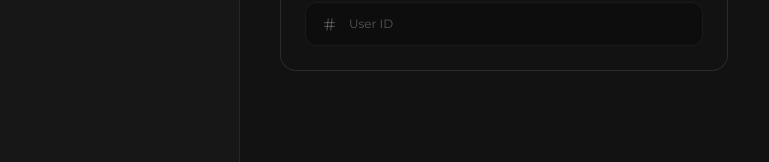
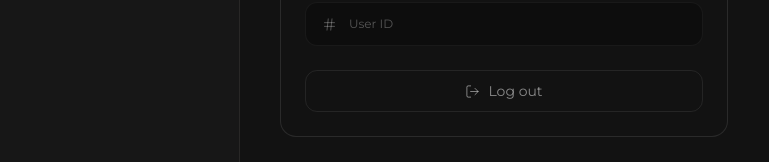
Before and after one commit to ZubalYana/Stashify-client, a React (Vite) app: page /profile in a window 1280 px wide. Shown: the part 253-415 px from the top of the page, without its empty margins (0-769 px from the left). Built offline with nearby package versions, Linux system fonts and the light colour scheme; sample sign-in values are in the browser's storage.

Commit message:
feat(frontend): add logout button

```diff
--- a/src/components/pages/Auth.tsx
+++ b/src/components/pages/Auth.tsx
@@ -24,8 +24,8 @@ export default function Auth() {
   const navigate = useNavigate();
   const { toasts, addToast, removeToast } = useToast();
 
-  const token = localStorage.getItem("token");
-  if (token) return <Navigate to="/" replace />;
+  // const token = localStorage.getItem("token");
+  // if (token) return <Navigate to="/" replace />;
 
   const fieldVariants = isMobile
     ? {
--- a/src/components/pages/UserProfile.tsx
+++ b/src/components/pages/UserProfile.tsx
@@ -1,7 +1,15 @@
-import { Mail, Hash } from "lucide-react";
+import { Mail, Hash, LogOut } from "lucide-react";
+import { useNavigate } from "react-router-dom";
 
 export default function UserProfile() {
   const user = JSON.parse(localStorage.getItem("user") || "{}");
+  const navigate = useNavigate();
+
+  const handleLogout = () => {
+    localStorage.removeItem("token");
+    localStorage.removeItem("user");
+    navigate("/auth", { replace: true });
+  };
 
   return (
     <div className="flex-1 p-[20px] lg:p-[40px]">
@@ -32,6 +40,14 @@ export default function UserProfile() {
             </div>
           ))}
         </div>
+
+        <button
+          onClick={handleLogout}
+          className="mt-6 w-full flex items-center justify-center gap-2 px-4 py-2.5 text-sm text-white/50 hover:text-white border border-white/8 hover:border-white/15 rounded-xl transition-all duration-150 cursor-pointer"
+        >
+          <LogOut size={15} strokeWidth={1.5} />
+          Log out
+        </button>
       </div>
     </div>
   );
--- a/src/utils/apiFetch.ts
+++ b/src/utils/apiFetch.ts
@@ -15,6 +15,8 @@ export const apiFetch = async (
 
     if(!res.ok){
         if(res.status === 401){
+            localStorage.removeItem("token");
+            localStorage.removeItem("user");
             window.location.href = '/auth';
             throw new Error('Unauthorized');
         }
```
